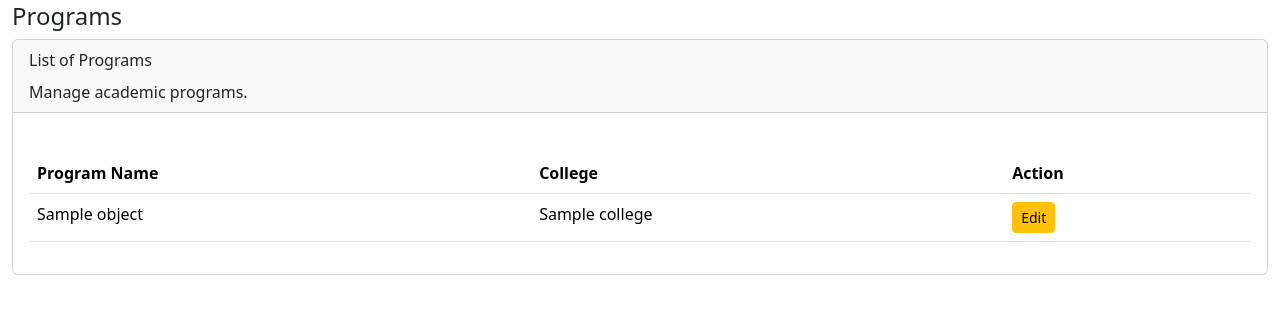
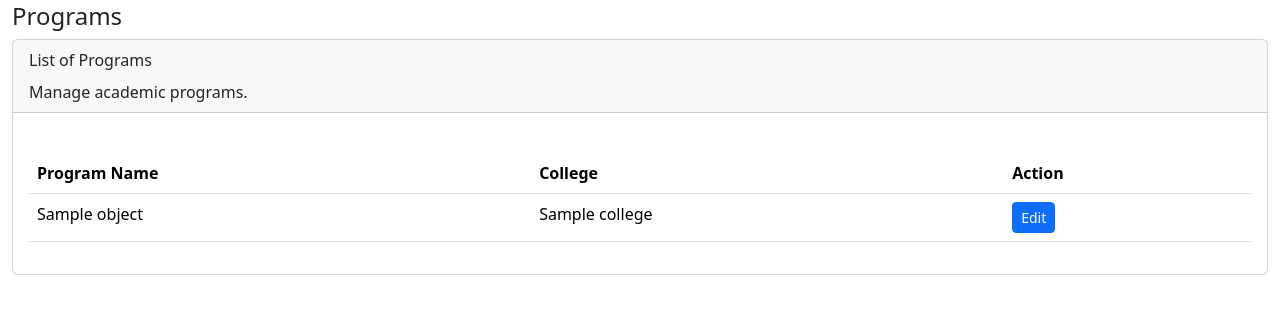
Before and after one commit to myxed213/PSUSphere, a Django app: template projectsite/templates/program_list.html in a window 1280 px wide. Shown: the part 468-800 px from the top of the page. Run offline with Django 5.2, Linux system fonts and the light colour scheme; the template is opened without the code that fills it: most values are stand-ins (such as "Sample title", 1, 10 or a date in 2020); some libraries are stand-ins or nearby versions.

Commit message:
Re-commit lahat kasi nagka error

```diff
--- a/projectsite/templates/college_list.html
+++ b/projectsite/templates/college_list.html
@@ -2,7 +2,6 @@
 {% load static %}
 
 {% block content %}
-<div class="content">
 <div class="container-fluid">
     <h4 class="page-title">Colleges</h4>
     <div class="row">
@@ -41,5 +40,4 @@
         </div>
     </div>
 </div>
-</div>
 {% endblock %}
--- a/projectsite/templates/home.html
+++ b/projectsite/templates/home.html
@@ -1,5 +1,4 @@
 {% extends 'base.html' %} {% load static %} {% block content %}
-<div class="content">
 <div class="container-fluid">
     <h4 class="page-title">Home</h4>
     <div class="row">
@@ -16,5 +15,4 @@
         </div>
     </div>
 </div>
-</div>
 {% endblock %}
--- a/projectsite/templates/org_list.html
+++ b/projectsite/templates/org_list.html
@@ -2,7 +2,6 @@
 {% load static %}
 
 {% block content %}
-<div class="content">
 <div class="container-fluid">
     <h4 class="page-title">Organizations</h4>
     <div class="row">
@@ -45,5 +44,4 @@
         </div>
     </div>
 </div>
-</div>
 {% endblock %}
--- a/projectsite/templates/program_list.html
+++ b/projectsite/templates/program_list.html
@@ -2,7 +2,6 @@
 {% load static %}
 
 {% block content %}
-<div class="content">
 <div class="container-fluid">
     <h4 class="page-title">Programs</h4>
     <div class="row">
@@ -13,7 +12,7 @@
                     <div class="card-category">Manage academic programs.</div>
                 </div>
                 <div class="card-body">
-                        <table class="table table-head-bg-warning mt-4">
+                    <table class="table table-head-bg-primary mt-4">
                         <thead>
                             <tr>
                                 <th scope="col">Program Name</th>
@@ -27,7 +26,7 @@
                                 <td>{{ object.prog_name }}</td>
                                 <td>{{ object.college }}</td>
                                 <td>
-                                        <a href="#" class="btn btn-warning btn-sm">Edit</a>
+                                    <a href="#" class="btn btn-primary btn-sm">Edit</a>
                                 </td>
                             </tr>
                             {% empty %}
@@ -43,5 +42,4 @@
         </div>
     </div>
 </div>
-</div>
 {% endblock %}
--- a/projectsite/templates/student_list.html
+++ b/projectsite/templates/student_list.html
@@ -2,7 +2,6 @@
 {% load static %}
 
 {% block content %}
-<div class="content">
 <div class="container-fluid">
     <h4 class="page-title">Students</h4>
     <div class="row">
@@ -45,5 +44,4 @@
         </div>
     </div>
 </div>
-</div>
 {% endblock %}
```
Lines whose indentation alone changed are shown as unchanged.
